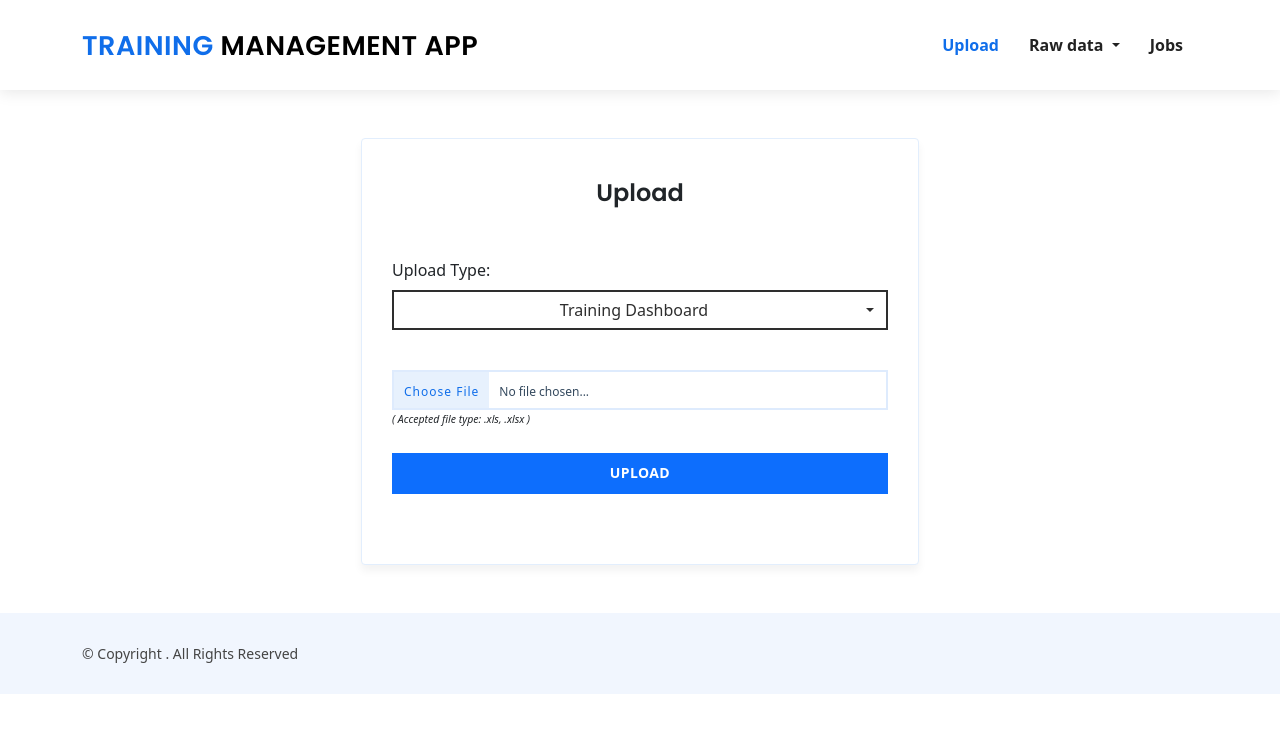
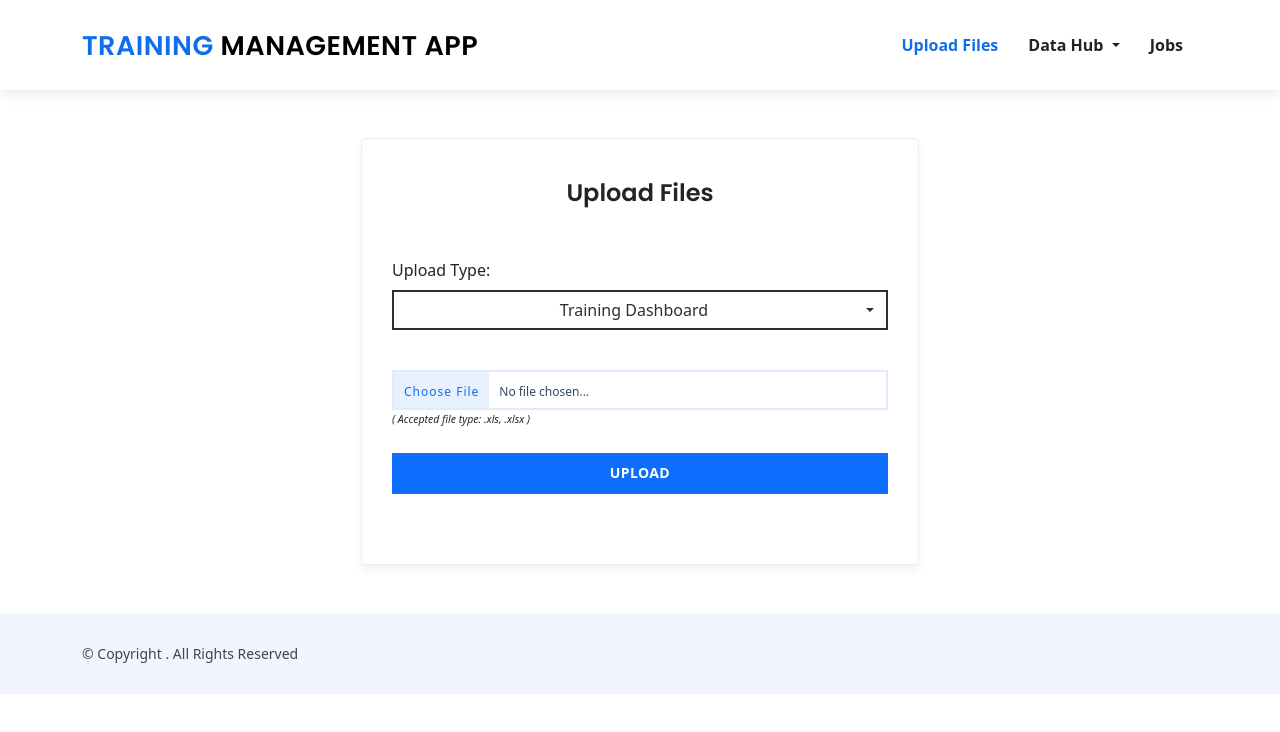
Before and after one commit to rfernandes-cci/training-management-app, an Angular app in the folder Frontend/: page /upload in a window 1280 px wide. Shown: the top 732 px of the page. Built offline with nearby package versions, Linux system fonts and the light colour scheme.

Commit message:
fix: fixed the menu items names.

```diff
--- a/Frontend/src/app/core/layouts/header/header.component.html
+++ b/Frontend/src/app/core/layouts/header/header.component.html
@@ -13,12 +13,12 @@
       <div class="collapse navbar-collapse" [ngbCollapse]="isNavbarCollapsed" id="collapsibleNavbar">
         <ul class="navbar-nav justify-content-end w-100">
           <li class="nav-item">
-            <a class="nav-link" routerLink="/upload" routerLinkActive="active">Upload</a>
+            <a class="nav-link" routerLink="/upload" routerLinkActive="active">Upload Files</a>
           </li>
           <!-- Dropdown -->
           <li class="nav-item" ngbDropdown>
             <a class="nav-link" ngbDropdownToggle [ngClass]="{ 'active': isParentActive() }">
-              Raw data
+              Data Hub
             </a>
             <div ngbDropdownMenu>
               <a class="dropdown-item" routerLink="/raw-data/training-dashboard" routerLinkActive="active">Training Dashboard</a>
--- a/Frontend/src/app/shared/components/file-upload/file-upload.component.html
+++ b/Frontend/src/app/shared/components/file-upload/file-upload.component.html
@@ -1,7 +1,7 @@
 <div class="container-xl">
     <div class="row justify-content-center">
         <div class="col-6 box-layout my-5">
-            <h4 class="text-center title-upload">Upload</h4>
+            <h4 class="text-center title-upload">Upload Files</h4>
             <div class="upload-type">
                 <p class="mb-2">Upload Type:</p>
                 <div ngbDropdown>
--- a/Frontend/src/app/shared/components/raw-data/batches/batches.component.html
+++ b/Frontend/src/app/shared/components/raw-data/batches/batches.component.html
@@ -48,13 +48,13 @@
                     <thead>
                         <tr>
                             <th scope="col">Batch Title</th>
+                            <th scope="col">Training Coordinator</th>
                             <th scope="col">Technologies</th>
+                            <th scope="col">Status</th>
                             <th scope="col">Start Date</th>
                             <th scope="col">End Date</th>
-                            <th scope="col">Training Coordinator</th>
                             <th scope="col">Head Trainer</th>
                             <th scope="col">No. of Trainees</th>
-                            <th scope="col">Status</th>
                             <th scope="col">Created At</th>
                             <th scope="col">ID</th>
                             <ng-container *ngFor="let checkbox of checkboxes">
@@ -70,14 +70,14 @@
                         </ng-container>
                         <tr *ngFor="let data of storeBatchData">
                             <td>{{ data.batchTitle }}</td>
+                            <td>{{ data.trainingCoordinator }}</td>
                             <td>{{ data.tech }}</td>
+                            <td>{{ data.status }}</td>
                             <td>{{ data.startDate | date }}</td>
                             <td *ngIf="data.endDate !== null">{{ data.endDate | date }}</td>
                             <td *ngIf="data.endDate === null">N/A</td>
-                            <td>{{ data.trainingCoordinator }}</td>
                             <td>{{ data.headTrainer }}</td>
                             <td>{{ data.NoOfTrainees  || 'N/A' }}</td>
-                            <td>{{ data.status }}</td>
                             <td>{{ data.createdAt | date }}</td>
                             <td>{{ data.id }}</td>
                             <td *ngIf="getCheckboxState('isProcessed')">{{ data.isProcessed}}</td>
```
